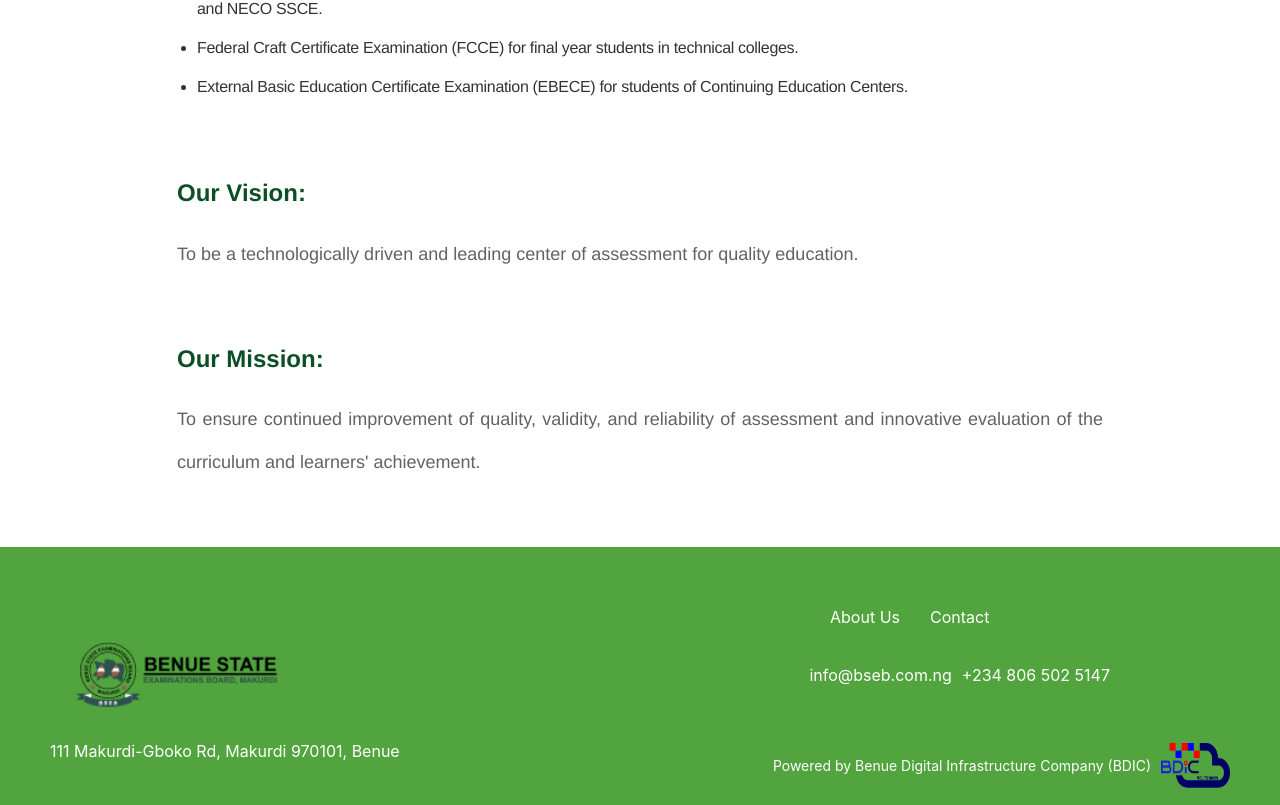
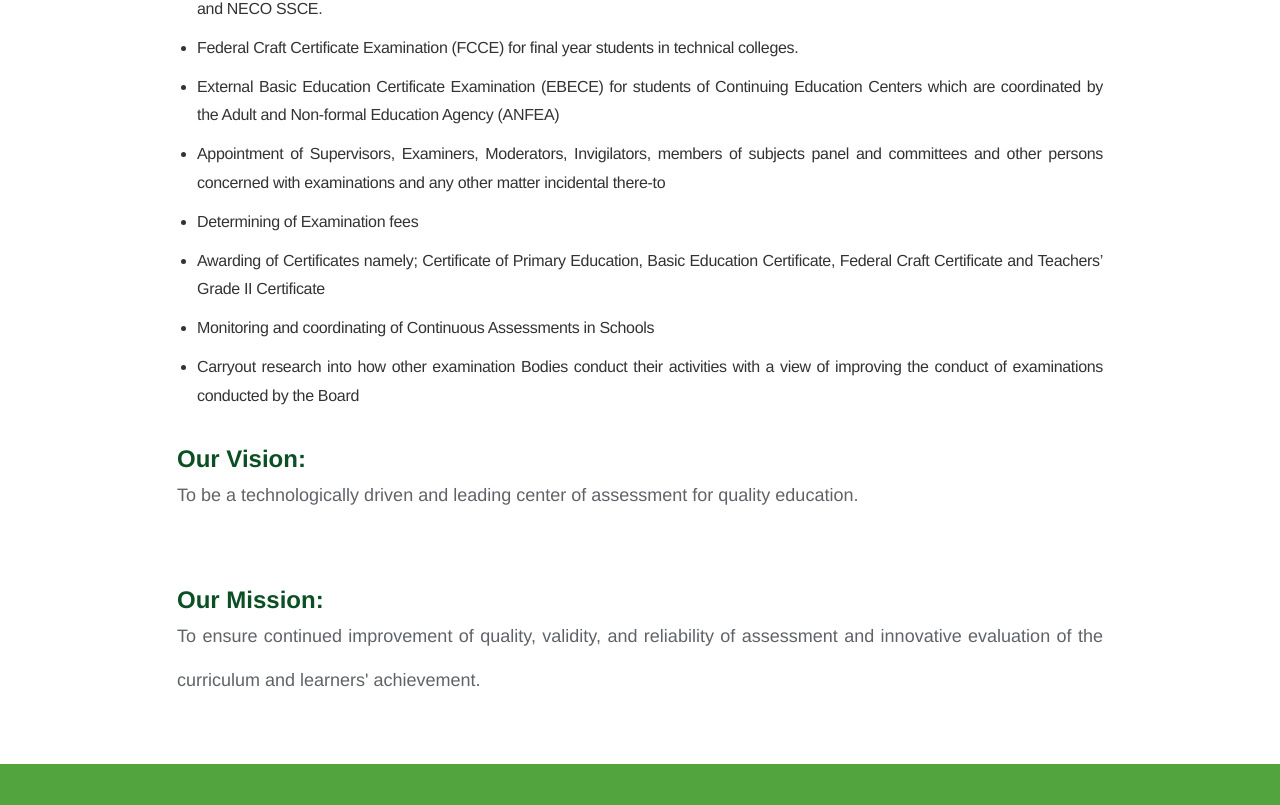
Before and after one commit to awuawuer/bseb, a React (Create React App) app: page /about-us in a window 1280 px wide. Shown: the part 975-1780 px from the top of the page. Built offline with nearby package versions, Linux system fonts and the light colour scheme.

Commit message:
common changes

```diff
--- a/src/Components/Footer/Footer.css
+++ b/src/Components/Footer/Footer.css
@@ -133,13 +133,27 @@
   width: 100%;
   max-width: 252.7px;
   height: auto;
+  margin: 0px;
+  padding: 0px;
+
+  /* margin-right: 20px; */
 }
 
 /* Right Text */
 .right-text {
-  font-size: 16px;
+  /* font-size: 16px;
   line-height: 1.5;
-  text-align: left;
+  text-align: left; */
+font-family: Plus Jakarta Sans;
+font-size: 16px;
+font-weight: 400;
+line-height: 24px;
+letter-spacing: -0.02em;
+text-align: left;
+text-underline-position: from-font;
+text-decoration-skip-ink: none;
+
+
 }
 
 /* Right Section */
@@ -200,7 +214,8 @@
 
 .bdic-logo {
   width: 69px;
-  height: auto;
+  height: 33.79px;
+
 }
 
 /* Responsive Design */
--- a/src/Components/Footer/Footer.js
+++ b/src/Components/Footer/Footer.js
@@ -12,7 +12,7 @@
         <div className="footer-inner-left">
           <img className="graduation-cap-fill"  width={252.7} height={93.11} src={logo} alt="BSEB LOGO" />
           <div className="right-text">
-            111 Makurdi-Gboko Rd, Makurdi 970101, Benue
+            111 Makurdi-Gboko Rd, <br /> Makurdi 970101, Benue
           </div>
         </div>
 
@@ -28,7 +28,7 @@
           </div>
           <div className="footer-bottom">
             <p>Powered by Benue Digital Infrastructure Company (BDIC)</p>
-            <img className="bdic-logo" src={bdiclogo} height={34} width={69} alt="BDIC Logo" />
+            <img className="bdic-logo" src={bdiclogo} height={33.79} width={69} alt="BDIC Logo" />
           </div>
         </div>
       </div>
--- a/src/Components/HeroSection/HeroSection.css
+++ b/src/Components/HeroSection/HeroSection.css
@@ -121,7 +121,7 @@
   border: 1px solid;
   border-color: var(--light-neutralgray-0);
   border-radius: 29px;
-  box-shadow: 0px 24px 64px #0000000f;
+  box-shadow: 0px 24px 64px #d83c3c0f;
   display: inline-flex;
   flex-direction: column;
   gap: 8px;
@@ -145,12 +145,13 @@
   height: 56px;
   position: relative;
   width: 56px;
+  border-radius: 56px;
 }
 
 .overlap-group-2 {
   border: 2px solid;
   border-color: var(--background-white);
-  border-radius: 26px;
+  border-radius: 52px;
   height: 52px;
   left: 2px;
   position: relative;
@@ -164,6 +165,7 @@
   position: absolute;
   top: 0;
   width: 48px;
+  border-radius: 100%;
 }
 
 .overlap-wrapper {
@@ -228,6 +230,7 @@
   margin-left: -3.00px;
   position: relative;
   width: 54px;
+  border-radius: 100%;
 }
 
 .content {
@@ -281,10 +284,10 @@
   color: var(--primary-1);
   font-family: "Plus Jakarta Sans-Regular", Helvetica;
   font-size: 14px;
-  font-weight: 400;
+  font-weight: 412px;
   letter-spacing: -0.28px;
   line-height: 22.4px;
-  /* margin-top: -1.00px; */
+  margin-top: 0px;
   position: relative;
   width: 198px;
 }
@@ -321,6 +324,7 @@
   position: relative;
   top: 4px;
   width: 73px;
+  border-radius: 100px;
 }
 
 .icon-instance-node {
@@ -373,11 +377,11 @@
 .vuesax-bulk-book-wrapper {
   /* background-image: url(./star-1.svg); */
   background-size: 100% 100%;
-  height: 73px;
-  left: 5px;
+  height: 83px;
+  left: -40px;
   position: relative;
-  top: 4px;
-  width: 73px;
+  top: -40px;
+  width: 83px;
 }
 
 .p {
@@ -385,8 +389,8 @@
   font-family: "Plus Jakarta Sans-Regular", Helvetica;
   font-size: 18px;
   font-weight: 400;
-  letter-spacing: -0.36px;
-  line-height: 28.8px;
+  letter-spacing: -2%;
+  line-height: 18px;
   position: relative;
   width: 412px;
 }
--- a/src/Components/HeroSection/HeroSection.js
+++ b/src/Components/HeroSection/HeroSection.js
@@ -33,7 +33,7 @@
               <div className="element-2">
                 <div className="images">
                   <div className="avatar">
-                    <div className="overlap-group-2"><img src={Avartar1} /></div>
+                    <div className="overlap-group-2"><img className="img" src={Avartar1} /></div>
                   </div>
                   <div className="overlap-wrapper">
                     <div className="overlap-group-2"><img className="img" src={Avartar2} /></div>
--- a/src/Components/newsAndEvent/newsAndEvents.css
+++ b/src/Components/newsAndEvent/newsAndEvents.css
@@ -40,19 +40,19 @@
 /* Individual Card */
 .news-card {
   background: #ffffff;
-  box-shadow: 0 4px 8px rgba(0, 0, 0, 0.1);
+
   border-radius: 10px;
   width: 300px;
   padding: 20px;
   display: flex;
   flex-direction: column;
   text-align: left;
-  transition: transform 0.3s ease;
+  /* transition: transform 0.3s ease; */
 }
 
-.news-card:hover {
+/* .news-card:hover {
   transform: scale(1.05);
-}
+} */
 
 /* Card Content */
 .news-card-content {
@@ -83,7 +83,7 @@
 .news-card-text {
   font-size: 16px;
   color: #636e72;
-  line-height: 1.5;
+  line-height: -2%;
 }
 
 /* Badge/Button */
--- a/src/Components/ourServices/ourServices.css
+++ b/src/Components/ourServices/ourServices.css
@@ -40,7 +40,7 @@
 
 /* Individual card styling */
 .card {
-  background-color: #f9f9f9;
+  background-color: white;
   border-radius: 10px;
   padding: 20px;
   width: 280px; /* Fixed width for consistency */
@@ -60,7 +60,6 @@
   margin: 10px 0;
   color: #333;
 }
-
 .card-text {
   font-family: "Sora-Regular", Helvetica, sans-serif;
   font-size: 14px;
--- a/src/Pages/About.css
+++ b/src/Pages/About.css
@@ -83,6 +83,7 @@
   /* font-weight: 700; */
   font-size: 24px;
   line-height: 43.2px;
+  margin-top: -20px;
 
 }
 
@@ -90,6 +91,7 @@
 
   font-size: 18px;
   color: #5f6368; /* Subtitle Color */
+  margin-top: -6px;
 }
 
 .about-highlight {
--- a/src/Pages/About.js
+++ b/src/Pages/About.js
@@ -31,6 +31,7 @@
             <li>
               Basic Education Certificate Examination (BECE) for students in
               Basic 9 formerly known as JSS3.
+
             </li>
             <li>
               MOCK – Senior School Certificate Examination (SSCE). Written as a
@@ -42,9 +43,24 @@
               students in technical colleges.
             </li>
             <li>
-              External Basic Education Certificate Examination (EBECE) for
-              students of Continuing Education Centers.
+            External Basic Education Certificate Examination (EBECE) for students of Continuing Education Centers which are coordinated by the Adult and Non-formal Education Agency (ANFEA)
             </li>
+            <li>
+            Appointment of Supervisors, Examiners, Moderators, Invigilators, members of subjects panel and committees and other persons concerned with examinations and any other matter incidental there-to
+            </li>
+            <li>
+            Determining of Examination fees
+            </li>
+            <li>
+            Awarding of Certificates namely; Certificate of Primary Education, Basic Education Certificate, Federal Craft Certificate and Teachers’ Grade II Certificate
+            </li>
+             <li>
+             Monitoring and coordinating of Continuous Assessments in Schools
+            </li>
+            <li>
+            Carryout research into how other examination Bodies conduct their activities with a view of improving the conduct of examinations conducted by the Board
+             </li>
+
           </ul>
 
           <p className="about-vision-mission">
```
